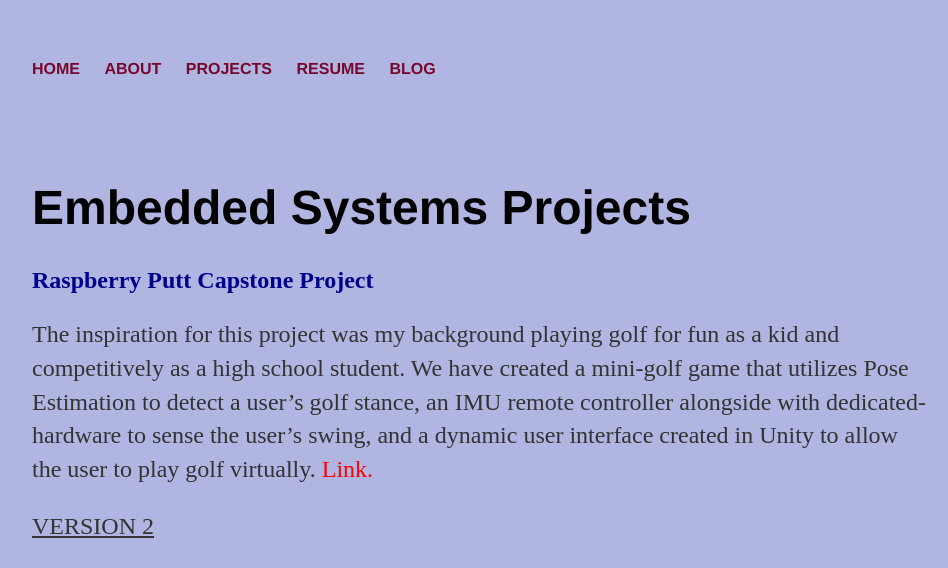
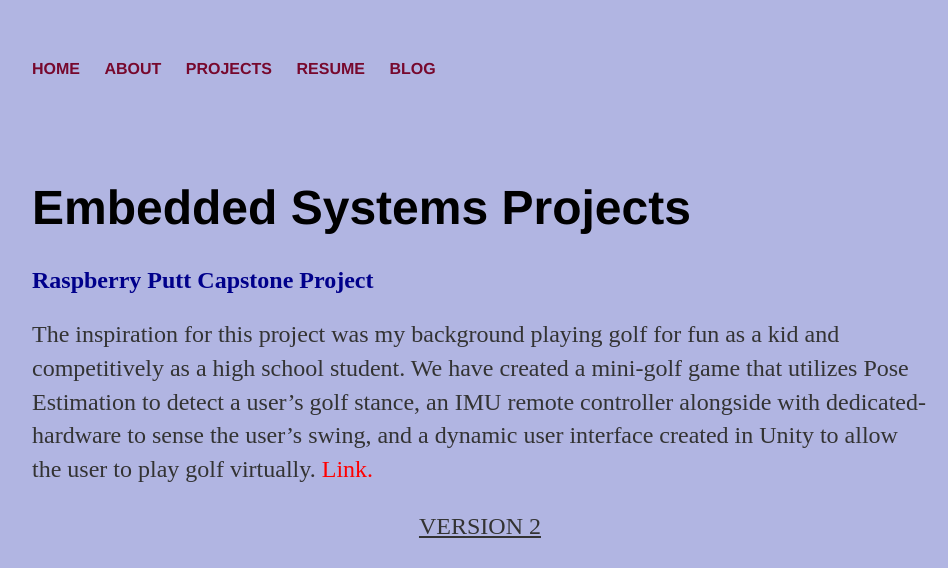
Before and after one commit to jonathanrgoh/jonathanrgoh.github.io, a Jekyll site: the page built from projects/Embedded_Projects/index.html, in a window 1280 px wide. Shown: the top 568 px of the page, without its empty margins (160-1108 px from the left). Built offline with Jekyll 4.4.1, drawn with Linux system fonts in a browser that asks for light colours; grey boxes are pictures that could not be loaded.

Commit message:
Update index.html

```diff
--- a/projects/Embedded_Projects/index.html
+++ b/projects/Embedded_Projects/index.html
@@ -24,17 +24,17 @@
 
 	<h2 style="color:darkblue;">Raspberry Putt Capstone Project</h2>
 		<p>The inspiration for this project was my background playing golf for fun as a kid and competitively as a high school student. We have created a mini-golf game that utilizes Pose Estimation to detect a user’s golf stance, an IMU remote controller alongside with dedicated-hardware to sense the user’s swing, and a dynamic user interface created in Unity to allow the user to play golf virtually.<a href="https://github.com/180D-FW-2020/Team5/blob/IMU-Dev/classifyClient/masterFile3.py" style="color:red;"> Link.</a></p>
-
+	<center>
 		<p><u>VERSION 2</u></p>
-	<center><iframe width="800" height="415" src="https://www.youtube.com/embed/ILkdb973bEc" title="YouTube video player" frameborder="0" allow="accelerometer; autoplay; clipboard-write; encrypted-media; gyroscope; picture-in-picture" allowfullscreen></iframe>
+	<iframe width="800" height="415" src="https://www.youtube.com/embed/ILkdb973bEc" title="YouTube video player" frameborder="0" allow="accelerometer; autoplay; clipboard-write; encrypted-media; gyroscope; picture-in-picture" allowfullscreen></iframe>
 
 	<p><u>VERSION 1</u></p>
-	<iframe width="800" height="415" src="https://www.youtube.com/embed/LRmpklPH_08" frameborder="0" allow="accelerometer; autoplay; clipboard-write; encrypted-media; gyroscope; picture-in-picture" allowfullscreen></iframe></center>
+	<iframe width="800" height="415" src="https://www.youtube.com/embed/LRmpklPH_08" frameborder="0" allow="accelerometer; autoplay; clipboard-write; encrypted-media; gyroscope; picture-in-picture" allowfullscreen></iframe>
 
 	<p><u>CONTROLLER</u></p>
 	<p><img src="\images\home\RaspPutt.jpg" style="width:500px;height:650px;" alt="controller.jpg"></p>
 
-
+	</center>
 	<br><br><br><hr><br><br>
 
 
@@ -44,9 +44,9 @@
 		<p>I designed a swing classifier using the 9-axis IMU’s accelerometer data and a Raspberry Pi Zero WH for its WiFi capabilities with MQTT. I sensed a wide range of different motions that the user could make: No motion, Motion, Back Swing, Down Swing, Complete Swing, and Swing Power. To sense the swing gesture, I used a hard-coded classifier rather than a machine-learning classifier.
 
 Before classification begins, there is a 5 second calibration period in which the user is prompted to get into their starting position. At the end of the calibration period, the users’ unique starting position is stored and taken into account with their swing. Next, classification begins; once a complete swing is sensed, a MQTT publish statement is sent to the server and retrieved by Unity. After the successful transmission, the program will terminate. In the case that there is no swing detected, an MQTT string “noSwing” will be published to the server and received by Unity, which results in the “startClassifier” string being resent to the python file. The classification function will be invoked in a cyclic manner until a swing is sensed.<a href="https://github.com/180D-FW-2020/Team5/blob/IMU-Dev/classifyClient/masterFile3.py" style="color:red;"> Link.</a></p>
-
+	<center>
 	<iframe width="800" height="415" src="https://www.youtube.com/embed/1msK8oTOCk0" frameborder="0" allow="accelerometer; autoplay; clipboard-write; encrypted-media; gyroscope; picture-in-picture" allowfullscreen></iframe>
-
+	</center>
 
 
 	<br><br><br><hr><br><br>
@@ -56,37 +56,38 @@
 
 		<h2 style="color:darkblue;">Joystick Game Controller Serial Input</h2>
 		<p>In this project, I created a game controller using an Arduino Nano, Joysticks, and Buttons. From there I read the data from each input sensor and translated that into a "character value" Right (r), Left (l), Up (u), Down (d), and random values for the buttons as high or low. Next I used a python script to read data from the serial ports of the computer where the Arduino was connected. By doing this I was able to turn the character data from the serial port into actual keyboard actions. Lastly, I created a basic snake game to allow the user to test the keyboard inputs and to play the game with the joystick input device.<a href="https://github.com/jonathanrgoh/Embedded-Systems-Projects/tree/master/Serial_Input_Game_Controller" style="color:red;"> Link.</a></p>
-
+	<center>
 	<iframe width="800" height="415" src="https://www.youtube.com/embed/Inq5McmsqP4" frameborder="0" allow="accelerometer; autoplay; encrypted-media; gyroscope; picture-in-picture" allowfullscreen></iframe>
 
 	<p><img src="\images\home\joystick.jpg" style="width:800px;height:500px;" alt="joystick.jpg"></p>
-
+	</center>
 	<br><br><br><hr><br><br>
 
 
 
 	<h2 style="color:darkblue;">Gesture Recognition Device</h2>
 		<p>In this project, I created a device that has gesture recognition capabilities using an Arduino Nano and its Inertial Measurement Unit. Firstly, I collected the proper training data for my model; I trained the device to detect Punches, Arm-Flexes, and Wrist Rotations. After collecting the data, I used the TinyML library to train my models and generate loss functions for each trial. Next I converted my trained model to Tensor-Flow Lite, whcih was then encoded into an Arduino Header File. Lastly, I included this trained model header file into my final arduino testing code, in order to properly recognize my motions.<a href="https://github.com/jonathanrgoh/Embedded-Systems-Projects/tree/master/Gesture-Recognition" style="color:red;"> Link.</a></p>
-
+	<center>
 	<iframe width="800" height="415" src="https://www.youtube.com/embed/soLgaHHQN38" frameborder="0" allow="accelerometer; autoplay; encrypted-media; gyroscope; picture-in-picture" allowfullscreen></iframe>
-
+	</center>
 	<br><br><br><hr><br><br>
 
 
 
 	<h2 style="color:darkblue;">Color Recognition Device</h2>
 		<p>In this project, I created a device that has color recognition capabilities using an Arduino Nano and its Proximity & Color Sensors. Firstly, I collected the proper training data for my model; I trained the device to detect Orange, Green, and Blue colored items. After collecting the data, I used the TinyML library to train my models and generate loss functions for each trial. Next I converted my trained model to Tensor-Flow Lite, whcih was then encoded into an Arduino Header File. Lastly, I included this trained model header file into my final arduino testing code, in order to properly recognize the colors of objects.<a href="https://github.com/jonathanrgoh/Embedded-Systems-Projects/tree/master/Color-Recognition" style="color:red;"> Link.</a></p>
-
+	<center>
 	<iframe width="800" height="415" src="https://www.youtube.com/embed/sENTibgwjqM" frameborder="0" allow="accelerometer; autoplay; encrypted-media; gyroscope; picture-in-picture" allowfullscreen></iframe>
-
+	</center>
 	<br><br><br><hr><br><br>
 
 
 
 	<h2 style="color:darkblue;">WiFi MQTT with BLE Servers/Clients </h2>
 		<p>In this project, I created several Clients & Servers using an Arduino Nano 33 BLE Sense, an ESP32 DevKit, and an MQTT Protocol with Ubidots. The Arduino to capture proximity/gesture data and x/y/z coordinate acceleration data. I then created a server in the Arduino IDE to post data to a peripheral via Bluetooth Low Energy (BLE) signals. Next, the ESP32's BLE functionality was utilized to capture the Arduino Sensor Data by creating a Client that was subscribed to the specified Characteristics of the Arduino. Lastly, an MQTT protocol was used to allow the ESP32 to transmit data via WiFi to a Ubidots Client webpage. The ultimate goal of this project was to become familiar with BLE and MQTT data transmission, and to capture real-time sensor data from a remote location.<a href="https://github.com/jonathanrgoh/Embedded-Systems-Projects/tree/master/UbidotsClientServer_Project" style="color:red;"> Link.</a></p>
-
+	<center>
 	<p><img src="https://media2.giphy.com/media/Reyx4TKkSvwNUVoKsl/giphy.gif" style="width:800px;height:550px;" alt="NachenBlaster gif"><img src="\images\home\ubidotsStuff.PNG" style="width:800px;height:500px;" alt="ubidots"></p>
+		</center>
 		<br><br><br><hr><br><br>
 
 </div><!-- /.blurb -->
```
